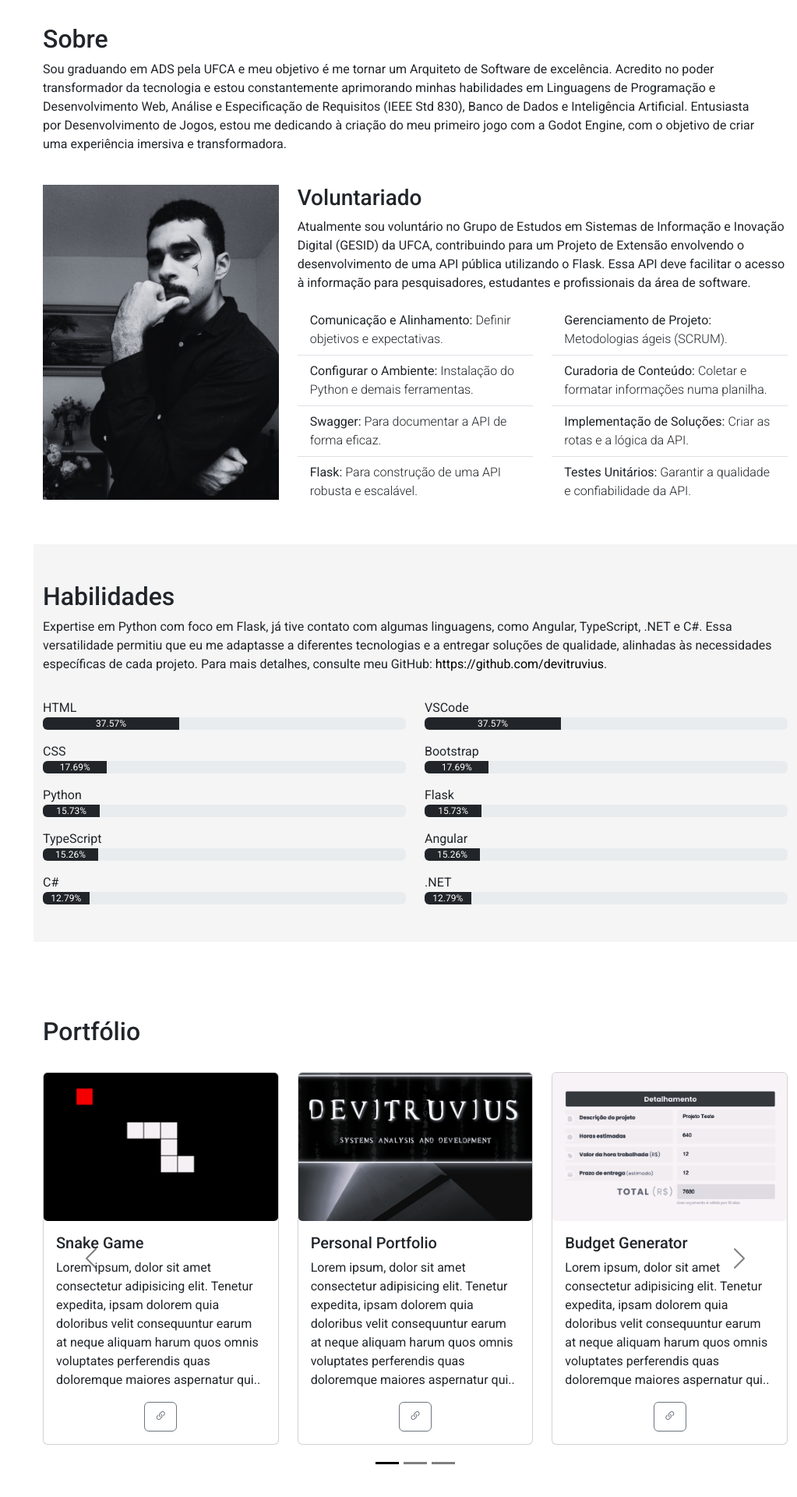
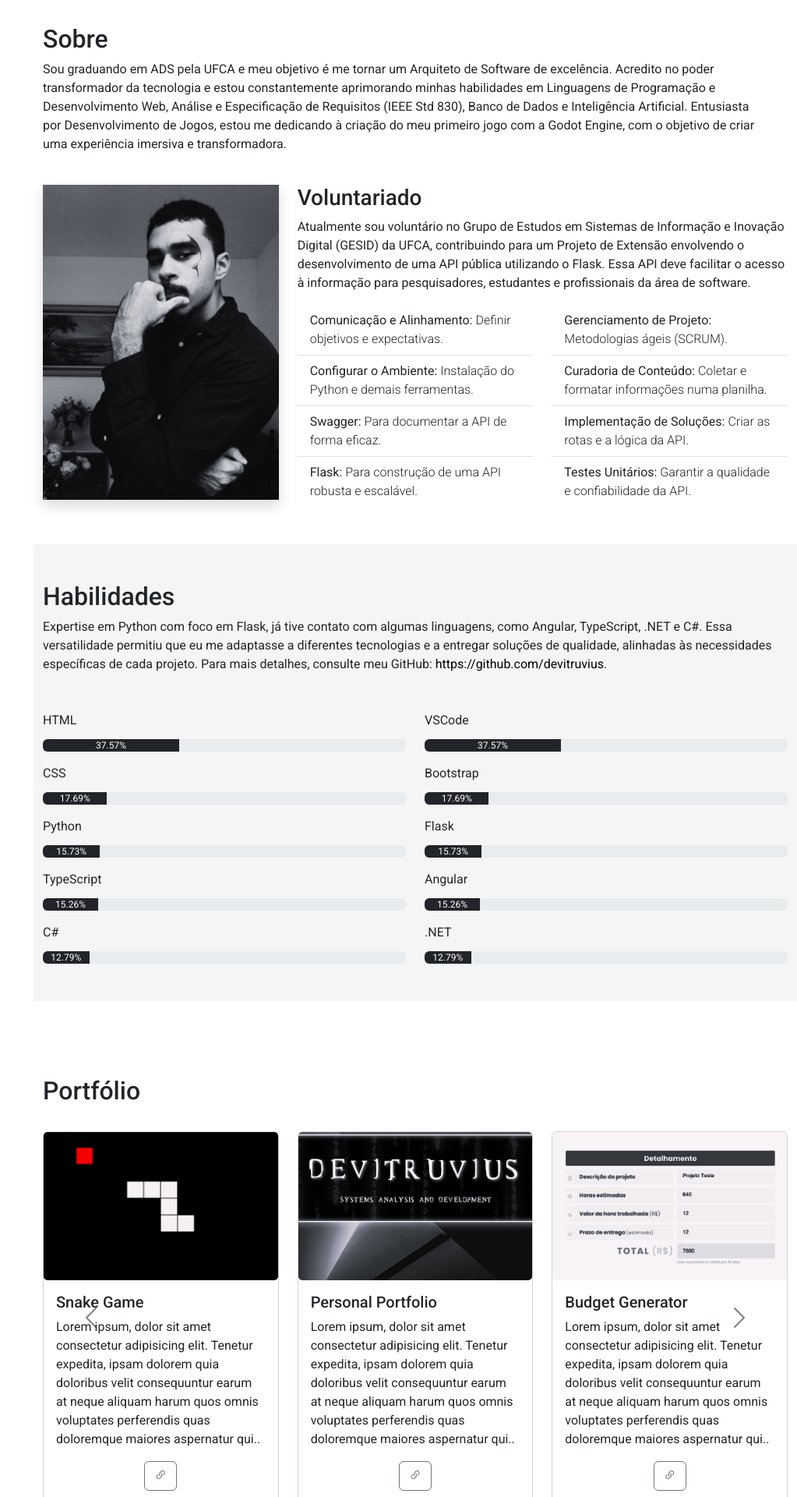
Before and after one commit to devitruvius/personal-portfolio, a Flask app: page / in a window 1280 px wide. Shown: the part 833-2753 px from the top of the page at 78% size, without its empty margins (257-1280 px from the left). Run offline with Flask 3, Linux system fonts and the light colour scheme; some libraries are stand-ins or nearby versions.

Commit message:
finalizando layout

```diff
--- a/static/script.js
+++ b/static/script.js
@@ -22,3 +22,25 @@ navItem.forEach(item => {
         }
     })
 })
+
+/* Animar todos os itens na tela que tiverem o atributo data-anime */
+
+const item = document.querySelectorAll("[data-anime]");
+
+const animeScroll = () => {
+    const windowTop = window.scrollY + window.innerHeight * 0.85;
+
+    item.forEach(element => {
+        if (windowTop > element.offsetTop){
+            element.classList.add("animate");
+        } else {
+            element.classList.remove("animate");
+        }
+    })
+}
+
+animeScroll();
+
+window.addEventListener("scroll", ()=>{
+    animeScroll();
+})
--- a/static/style.css
+++ b/static/style.css
@@ -274,6 +274,14 @@ i.menu-mobile {
     }
 }
 
+section#habilidades .row {
+    margin-top: 2rem;
+}
+
+section#habilidades .progress {
+    margin-top: 0.75rem;
+}
+
 *::-webkit-scrollbar {
     width: 10px;
 }
@@ -317,3 +325,37 @@ a[href="#sobre"] {
 .carousel-item {
     transition: transform 0.7s ease-in-out;
   }
+
+/* Animação */
+
+[data-anime] {
+    opacity: 0;
+    transition: 1s;
+}
+
+[data-anime="down"] {
+    transform: translate3d(0, -100%, 0);
+}
+
+[data-anime="up"] {
+    transform: translate3d(0, 100%, 0);
+}
+
+[data-anime="left"] {
+    transform: translate3d(-100%, 0, 0);
+}
+
+[data-anime="right"] {
+    transform: translate3d(50px, 0, 0);
+}
+
+[data-anime].animate {
+    opacity: 1;
+    transform: translate3d(0, 0, 0);
+}
+
+@media (max-width: 1279px) {
+    [data-anime="right"] {
+        transform: translate3d(0, 100%, 0);
+    }
+}
--- a/templates/index.html
+++ b/templates/index.html
@@ -80,7 +80,7 @@
 
         <section class="container mt-5" id="sobre">
             <div class="row w-100">
-                <div class="col-md-12">
+                <div class="col-md-12" data-anime="down">
                     <h2 class="pt-3">Sobre</h2>
                     <p>
                         Sou graduando em ADS pela UFCA e meu objetivo é me tornar um Arquiteto de Software de
@@ -95,9 +95,9 @@
 
             <div class="row mt-4">
                 <div class="col-md-4">
-                    <img class="img-fluid" src="../static/img/background-profile.png" alt="Foto do Devitruvius">
+                    <img class="img-fluid shadow" src="../static/img/background-profile.png" alt="Foto do Devitruvius" data-anime="left">
                 </div>
-                <div class="col-md-8">
+                <div class="col-md-8" data-anime="right">
                     <h3>Voluntariado</h3>
                     <p>
                         Atualmente sou voluntário no Grupo de Estudos em Sistemas de Informação e Inovação Digital
@@ -170,54 +170,54 @@
                         <p class="mt-3 mb-0">HTML</p>
                         <div class="progress" role="progressbar" aria-label="Example with label" aria-valuenow="25"
                             aria-valuemin="0" aria-valuemax="100">
-                            <div class="progress-bar bg-dark" style="width: 37.57%">37.57%</div>
+                            <div class="progress-bar bg-dark" data-anime="left" style="width: 37.57%">37.57%</div>
                         </div>
                         <p class="mt-3 mb-0">CSS</p>
                         <div class="progress" role="progressbar" aria-label="Example with label" aria-valuenow="25"
                             aria-valuemin="0" aria-valuemax="100">
-                            <div class="progress-bar bg-dark" style="width: 17.69%">17.69%</div>
+                            <div class="progress-bar bg-dark" data-anime="left" style="width: 17.69%">17.69%</div>
                         </div>
                         <p class="mt-3 mb-0">Python</p>
                         <div class="progress" role="progressbar" aria-label="Example with label" aria-valuenow="25"
                             aria-valuemin="0" aria-valuemax="100">
-                            <div class="progress-bar bg-dark" style="width: 15.73%">15.73%</div>
+                            <div class="progress-bar bg-dark" data-anime="left" style="width: 15.73%">15.73%</div>
                         </div>
                         <p class="mt-3 mb-0">TypeScript</p>
                         <div class="progress" role="progressbar" aria-label="Example with label" aria-valuenow="25"
                             aria-valuemin="0" aria-valuemax="100">
-                            <div class="progress-bar bg-dark" style="width: 15.26%">15.26%</div>
+                            <div class="progress-bar bg-dark" data-anime="left" style="width: 15.26%">15.26%</div>
                         </div>
                         <p class="mt-3 mb-0">C#</p>
                         <div class="progress" role="progressbar" aria-label="Example with label" aria-valuenow="25"
                             aria-valuemin="0" aria-valuemax="100">
-                            <div class="progress-bar bg-dark" style="width: 12.79%">12.79%</div>
+                            <div class="progress-bar bg-dark" data-anime="left" style="width: 12.79%">12.79%</div>
                         </div>
                     </div>
                     <div class="col-md-6">
                         <p class="mt-3 mb-0">VSCode</p>
                         <div class="progress" role="progressbar" aria-label="Example with label" aria-valuenow="25"
                             aria-valuemin="0" aria-valuemax="100">
-                            <div class="progress-bar bg-dark" style="width: 37.57%">37.57%</div>
+                            <div class="progress-bar bg-dark" data-anime="left" style="width: 37.57%">37.57%</div>
                         </div>
                         <p class="mt-3 mb-0">Bootstrap</p>
                         <div class="progress" role="progressbar" aria-label="Example with label" aria-valuenow="25"
                             aria-valuemin="0" aria-valuemax="100">
-                            <div class="progress-bar bg-dark" style="width: 17.69%">17.69%</div>
+                            <div class="progress-bar bg-dark" data-anime="left" style="width: 17.69%">17.69%</div>
                         </div>
                         <p class="mt-3 mb-0">Flask</p>
                         <div class="progress" role="progressbar" aria-label="Example with label" aria-valuenow="25"
                             aria-valuemin="0" aria-valuemax="100">
-                            <div class="progress-bar bg-dark" style="width: 15.73%">15.73%</div>
+                            <div class="progress-bar bg-dark" data-anime="left" style="width: 15.73%">15.73%</div>
                         </div>
                         <p class="mt-3 mb-0">Angular</p>
                         <div class="progress" role="progressbar" aria-label="Example with label" aria-valuenow="25"
                             aria-valuemin="0" aria-valuemax="100">
-                            <div class="progress-bar bg-dark" style="width: 15.26%">15.26%</div>
+                            <div class="progress-bar bg-dark" data-anime="left" style="width: 15.26%">15.26%</div>
                         </div>
                         <p class="mt-3 mb-0">.NET</p>
                         <div class="progress" role="progressbar" aria-label="Example with label" aria-valuenow="25"
                             aria-valuemin="0" aria-valuemax="100">
-                            <div class="progress-bar bg-dark" style="width: 12.79%">12.79%</div>
+                            <div class="progress-bar bg-dark" data-anime="left" style="width: 12.79%">12.79%</div>
                         </div>
                     </div>
                 </div>
@@ -226,7 +226,7 @@
         </section>
 
         <section class="mt-5" id="portfolio">
-            <div class="container pb-5 pt-5">
+            <div class="container pb-5 pt-5" data-anime="left">
                 <h2 class="pb-4">Portfólio</h2>
 
                 <div id="carouselPortfolio" class="carousel carousel-dark slide">
@@ -447,7 +447,7 @@
                 <h2 class="pt-3 pb-3">Contato</h2>
 
                 <div class="row">
-                    <div class="col-md-5">
+                    <div class="col-md-5" data-anime="up">
                         <div class="card p-5 shadow border-0">
                             <div class="endereco">
                                 <h4><i class="bi bi-geo-alt"></i> Localização</h4>
@@ -465,7 +465,7 @@
                         </div>
                     </div>
 
-                    <div class="col-md-7 mt-5 mt-md-0">
+                    <div class="col-md-7 mt-5 mt-md-0" data-anime="up">
                         <div class="card p-5 h-100 shadow border-0">
 
                             <form class="row g-3">
```
